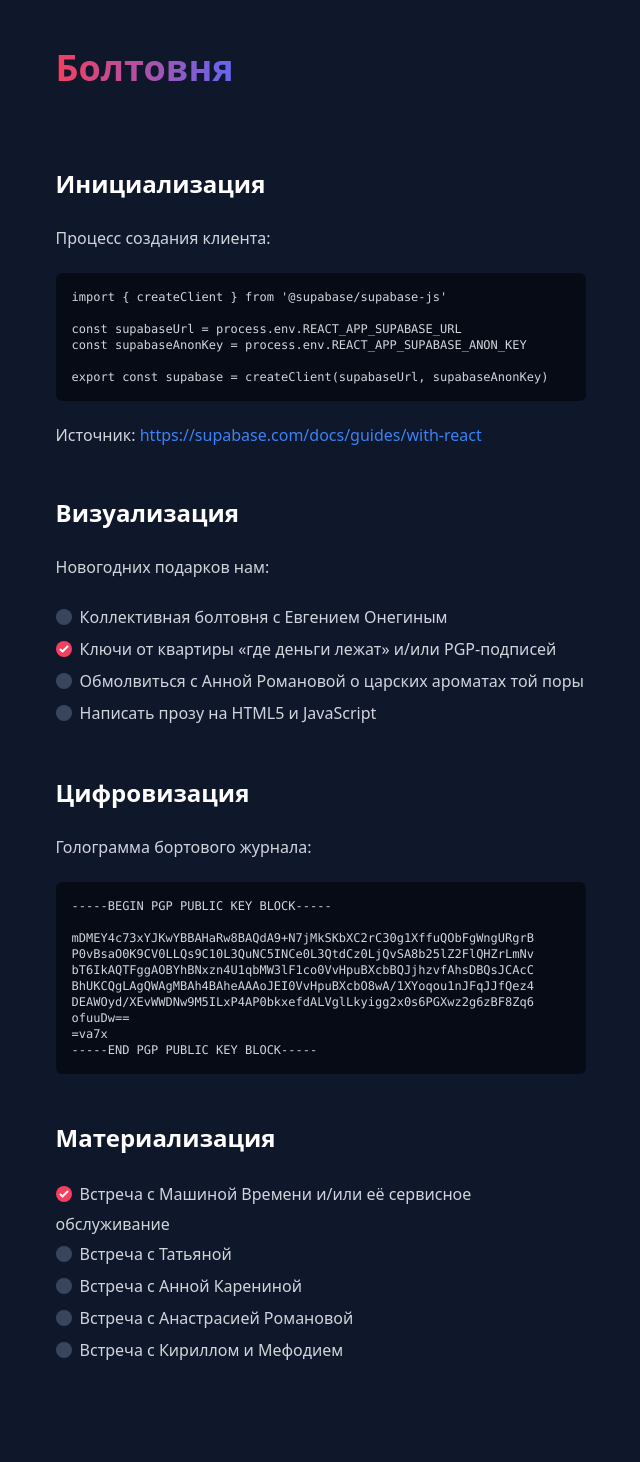
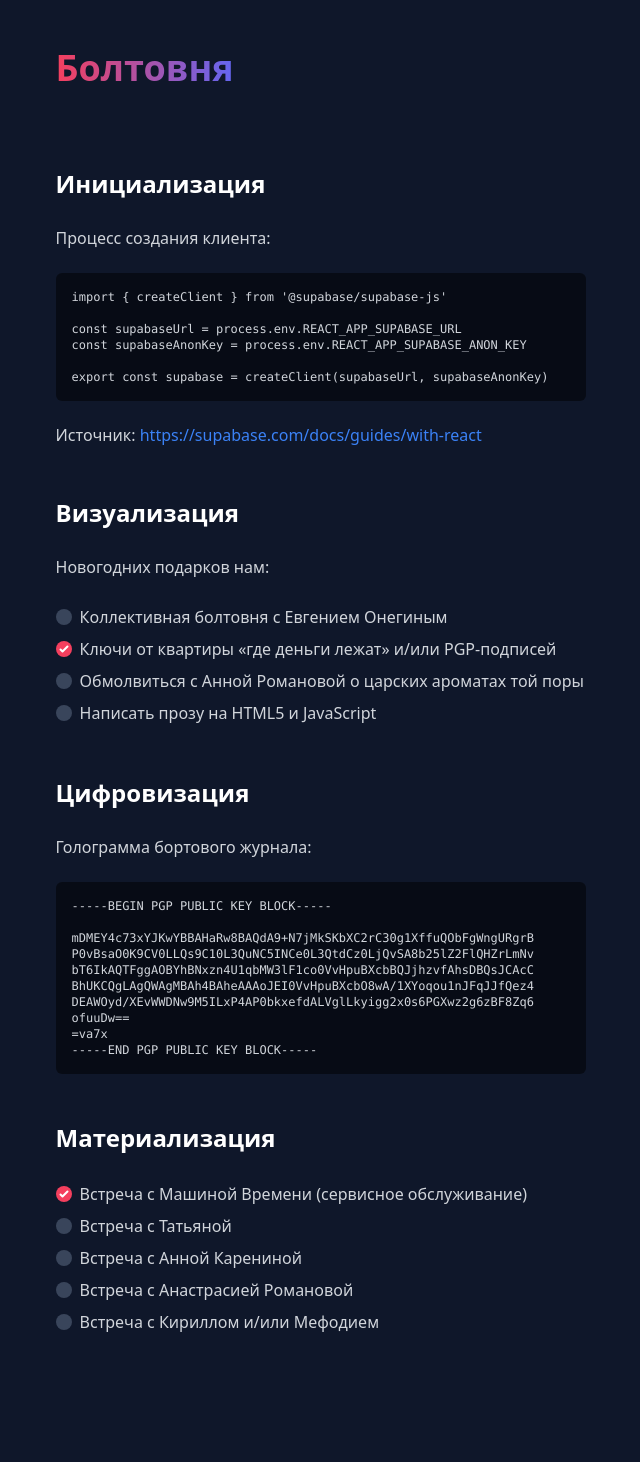
Before and after one commit to Onegae/Onegae, a Jekyll site: the page built from blabber/index.md, in a window 1280 px wide. Shown: the whole page, without its empty margins (319-959 px from the left). Built offline with Jekyll 4.4.1, drawn with Linux system fonts in a browser that asks for light colours; nearby versions of some CDN libraries; our own code applies the rules of GitHub Pages for plain Markdown files; after the commit the page ends 1434 px from its top, so only the background shows below that.

Commit message:
Перестановки

```diff
--- a/blabber/index.md
+++ b/blabber/index.md
@@ -44,8 +44,8 @@
 Материализация
 --------------
 
-- [x] Встреча с Машиной Времени и/или её сервисное обслуживание
+- [x] Встреча с Машиной Времени (сервисное обслуживание)
 - [ ] Встреча с Татьяной
 - [ ] Встреча с Анной Карениной
 - [ ] Встреча с Анастрасией Романовой
-- [ ] Встреча с Кириллом и Мефодием
+- [ ] Встреча с Кириллом и/или Мефодием
```
